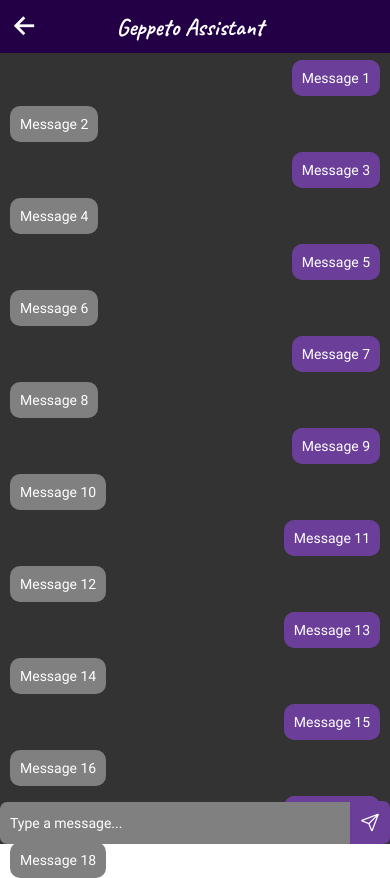
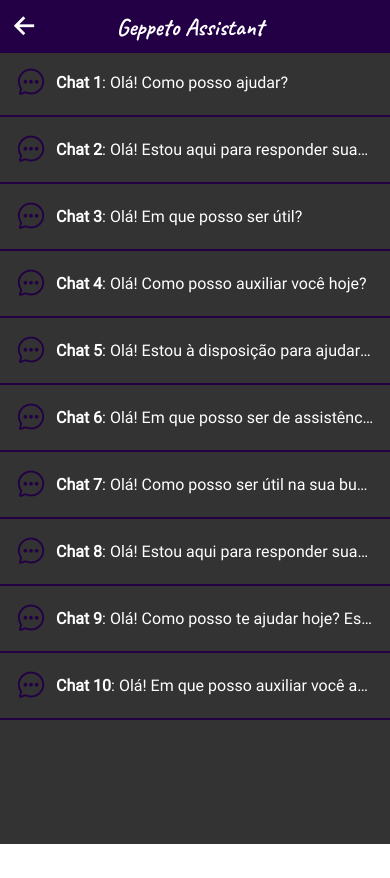
Before and after one commit to Arthur-Bamberg/Geppeto-android, a React Native app: screen / in a window 390 px wide. After the commit the page ends 844 px from the top, so only its background shows below. Built offline with nearby package versions, Linux system fonts and the light colour scheme.

Commit message:
feat: mock messages done

```diff
--- a/App.js
+++ b/App.js
@@ -19,8 +19,8 @@ export default function App() {
     <View style={styles.container}>
       <StatusBar style="auto" />
       {/* <LoginScreen /> */}
-      <ChatScreen />
-      {/* <ChatMenuScreen /> */}
+      {/* <ChatScreen /> */}
+      <ChatMenuScreen />
     </View>
   );
 }
--- a/screens/chat/messages.json
+++ b/screens/chat/messages.json
@@ -1,74 +1,118 @@
 [
   {
-      "content": "Message 1",
+    "content": "Olá! Gostaria de saber quais são os melhores destinos turísticos para visitar na Europa.",
     "sender": "sent"
   },
   {
-      "content": "Message 2",
+    "content": "Olá! Na Europa, existem diversos destinos turísticos incríveis para visitar. Alguns dos melhores são:",
     "sender": "received"
   },
   {
-      "content": "Message 3",
-      "sender": "sent"
-    },
-    {
-      "content": "Message 4",
+    "content": "- Paris, na França: conhecida como a Cidade Luz, Paris é famosa por seus pontos turísticos icônicos, como a Torre Eiffel e o Museu do Louvre.",
     "sender": "received"
   },
   {
-      "content": "Message 5",
-      "sender": "sent"
-    },
-    {
-      "content": "Message 6",
+    "content": "- Roma, na Itália: repleta de história e arte, Roma encanta com suas ruínas antigas, como o Coliseu e o Fórum Romano.",
     "sender": "received"
   },
   {
-      "content": "Message 7",
-      "sender": "sent"
-    },
-    {
-      "content": "Message 8",
+    "content": "- Barcelona, na Espanha: uma cidade vibrante e cosmopolita, Barcelona oferece belas praias, arquitetura única e a famosa obra de Gaudí, a Sagrada Família.",
     "sender": "received"
   },
   {
-      "content": "Message 9",
-      "sender": "sent"
-    },
-    {
-      "content": "Message 10",
+    "content": "- Amsterdã, nos Países Baixos: conhecida por seus canais encantadores, Amsterdã é uma cidade charmosa, com museus renomados, como o Rijksmuseum.",
     "sender": "received"
   },
   {
-      "content": "Message 11",
-      "sender": "sent"
-    },
-    {
-      "content": "Message 12",
+    "content": "- Atenas, na Grécia: berço da civilização ocidental, Atenas é rica em sítios arqueológicos, incluindo a Acrópole e o Partenon.",
     "sender": "received"
   },
   {
-      "content": "Message 13",
-      "sender": "sent"
-    },
-    {
-      "content": "Message 14",
+    "content": "- Praga, na República Tcheca: com sua arquitetura medieval preservada, Praga oferece um charme romântico e possui a famosa Ponte Carlos.",
     "sender": "received"
   },
   {
-      "content": "Message 15",
-      "sender": "sent"
-    },
-    {
-      "content": "Message 16",
+    "content": "- Londres, no Reino Unido: uma cidade diversa e multicultural, Londres oferece uma combinação única de história, cultura, arte e gastronomia.",
     "sender": "received"
   },
   {
-      "content": "Message 17",
-      "sender": "sent"
+    "content": "- Santorini, na Grécia: uma ilha deslumbrante, Santorini é famosa por suas casas brancas e igrejas de cúpulas azuis, além das vistas panorâmicas do Mar Egeu.",
+    "sender": "received"
   },
   {
-      "content": "Message 18",
+    "content": "- Florença, na Itália: considerada um tesouro renascentista, Florença abriga obras de arte famosas, como o David de Michelangelo e a Catedral de Santa Maria del Fiore.",
+    "sender": "received"
+  },
+  {
+    "content": "- Berlim, na Alemanha: uma cidade moderna e cheia de história, Berlim possui diversos museus, marcos históricos e uma vida noturna agitada.",
+    "sender": "received"
+  },
+  {
+    "content": "- Veneza, na Itália: conhecida por seus canais e gôndolas, Veneza é uma cidade romântica, com belíssima arquitetura e o famoso Carnaval de Veneza.",
+    "sender": "received"
+  },
+  {
+    "content": "- Istambul, na Turquia: uma cidade que une dois continentes, Istambul oferece uma rica história, mesquitas deslumbrantes e o Grande Bazar.",
+    "sender": "received"
+  },
+  {
+    "content": "- Edimburgo, no Reino Unido: a capital escocesa encanta com seu castelo imponente, suas ruas históricas e o famoso Festival Fringe.",
+    "sender": "received"
+  },
+  {
+    "content": "- Lisboa, em Portugal: uma cidade encantadora, Lisboa combina história, cultura, deliciosa gastronomia e vistas panorâmicas do Rio Tejo.",
+    "sender": "received"
+  },
+  {
+    "content": "- Budapeste, na Hungria: conhecida como a Pérola do Danúbio, Budapeste é famosa por suas águas termais, o Parlamento e o Bastião dos Pescadores.",
+    "sender": "received"
+  },
+  {
+    "content": "- Dubrovnik, na Croácia: uma cidade medieval cercada por muralhas, Dubrovnik é um verdadeiro tesouro, com suas ruas de pedra e vistas deslumbrantes do Mar Adriático.",
+    "sender": "received"
+  },
+  {
+    "content": "- Copenhague, na Dinamarca: uma cidade moderna e acolhedora, Copenhague é conhecida por sua arquitetura contemporânea, como o prédio da Ópera e a estátua da Pequena Sereia.",
+    "sender": "received"
+  },
+  {
+    "content": "- Salzburgo, na Áustria: cidade natal de Mozart, Salzburgo oferece uma bela paisagem alpina, palácios barrocos e é famosa pelo Festival de Salzburgo.",
+    "sender": "received"
+  },
+  {
+    "content": "- Reykjavík, na Islândia: a capital da Islândia é um destino único, com suas paisagens deslumbrantes, fontes termais, geleiras e a famosa Aurora Boreal.",
+    "sender": "received"
+  },
+  {
+    "content": "- Helsinki, na Finlândia: uma cidade moderna e repleta de design, Helsinki oferece belos parques, arquitetura neoclássica e saunas tradicionais.",
+    "sender": "received"
+  },
+  {
+    "content": "- Genebra, na Suíça: uma cidade sofisticada, Genebra é conhecida por seu lago deslumbrante, pela Catedral de São Pedro e por ser sede de várias organizações internacionais.",
+    "sender": "received"
+  },
+  {
+    "content": "- Moscou, na Rússia: uma cidade que mescla tradição e modernidade, Moscou impressiona com o Kremlin, a Praça Vermelha e a Catedral de São Basílio.",
+    "sender": "received"
+  },
+  {
+    "content": "- Dublin, na Irlanda: uma cidade animada e cheia de cultura, Dublin oferece pubs tradicionais, belos parques e a famosa Biblioteca do Trinity College.",
+    "sender": "received"
+  },
+  {
+    "content": "- Estocolmo, na Suécia: uma cidade com uma mistura de história e modernidade, Estocolmo possui um belo arquipélago, palácios e museus fascinantes.",
+    "sender": "received"
+  },
+  {
+    "content": "- Atenas, na Grécia: berço da civilização ocidental, Atenas é rica em sítios arqueológicos, incluindo a Acrópole e o Partenon.",
+    "sender": "received"
+  },
+  {
+    "content": "- Praga, na República Tcheca: com sua arquitetura medieval preservada, Praga oferece um charme romântico e possui a famosa Ponte Carlos.",
+    "sender": "received"
+  },
+  {
+    "content": "- Londres, no Reino Unido: uma cidade diversa e multicultural, Londres oferece uma combinação única de história, cultura, arte e gastronomia.",
     "sender": "received"
   }
 ]
--- a/screens/chatMenu/chats.json
+++ b/screens/chatMenu/chats.json
@@ -2,16 +2,51 @@
     {
         "id": "1",
         "name": "Chat 1",
-        "lastMessage": "Last message"
+        "lastMessage": "Olá! Como posso ajudar?"
     },
     {
         "id": "2",
         "name": "Chat 2",
-        "lastMessage": "Last message"
+        "lastMessage": "Olá! Estou aqui para responder suas perguntas."
     },
     {
         "id": "3",
         "name": "Chat 3",
-        "lastMessage": "Last message"
+        "lastMessage": "Olá! Em que posso ser útil?"
+    },
+    {
+        "id": "4",
+        "name": "Chat 4",
+        "lastMessage": "Olá! Como posso auxiliar você hoje?"
+    },
+    {
+        "id": "5",
+        "name": "Chat 5",
+        "lastMessage": "Olá! Estou à disposição para ajudar no que precisar."
+    },
+    {
+        "id": "6",
+        "name": "Chat 6",
+        "lastMessage": "Olá! Em que posso ser de assistência para você?"
+    },
+    {
+        "id": "7",
+        "name": "Chat 7",
+        "lastMessage": "Olá! Como posso ser útil na sua busca por informações?"
+    },
+    {
+        "id": "8",
+        "name": "Chat 8",
+        "lastMessage": "Olá! Estou aqui para responder suas dúvidas. O que você gostaria de saber?"
+    },
+    {
+        "id": "9",
+        "name": "Chat 9",
+        "lastMessage": "Olá! Como posso te ajudar hoje? Estou pronto para fornecer informações."
+    },
+    {
+        "id": "10",
+        "name": "Chat 10",
+        "lastMessage": "Olá! Em que posso auxiliar você agora? Estou aqui para responder suas perguntas."
     }
 ]
```
Lines whose indentation alone changed are shown as unchanged.
